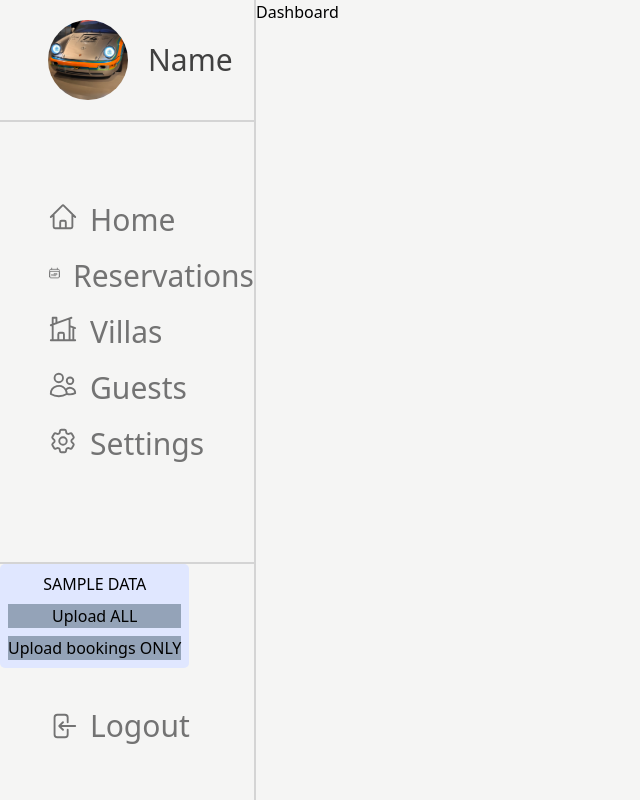
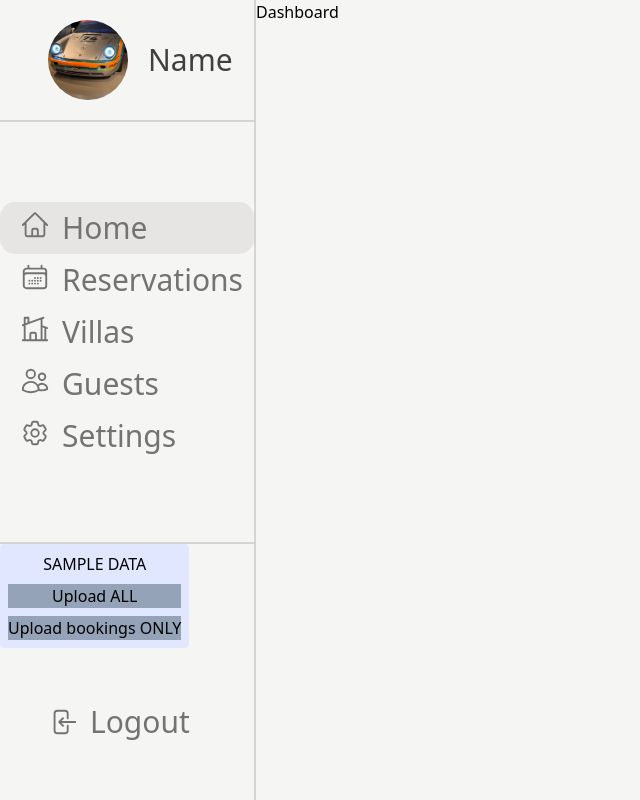
Before and after one commit to MaciekPanek/Dashboard, a React (Vite) app: page / in a window 1280 px wide. Shown: the whole page, without its empty margins (0-640 px from the left). Built offline with nearby package versions, Linux system fonts and the light colour scheme.

Commit message:
added active navbar item class

```diff
--- a/src/features/navigation/NavItem.jsx
+++ b/src/features/navigation/NavItem.jsx
@@ -2,8 +2,12 @@ import { NavLink } from "react-router-dom";
 
 function NavItem({ to, children }) {
   return (
-    <li className=" text-3xl text-neutral-500 mb-5  w-full ">
-      <NavLink className="flex flex-row gap-3" to={to}>
+    <li className=" text-3xl text-neutral-500   w-full  ">
+      <NavLink
+        className="flex flex-row gap-3 py-2 pl-5 "
+        to={to}
+        activeClassName="active"
+      >
         {children}
       </NavLink>
     </li>
--- a/src/features/navigation/Navbar.jsx
+++ b/src/features/navigation/Navbar.jsx
@@ -21,7 +21,7 @@ function Navbar() {
           />
           <p className="text-3xl text-neutral-700 ">Name</p>
         </div>
-        <ul className="flex flex-col items-start pl-12  border-b-2 border-b-neutral-300  w-full py-20 ">
+        <ul className="flex flex-col items-start  border-b-2 border-b-neutral-300  w-full py-20 ">
           <NavItem to="/">
             <HiOutlineHome />
             <span>Home</span>
--- a/src/index.css
+++ b/src/index.css
@@ -27,6 +27,11 @@
   }
 }
 
+.active {
+  background-color: #e7e5e4;
+  border-radius: 15px;
+}
+
 .modal-container {
   position: absolute;
   top: 0;
```
